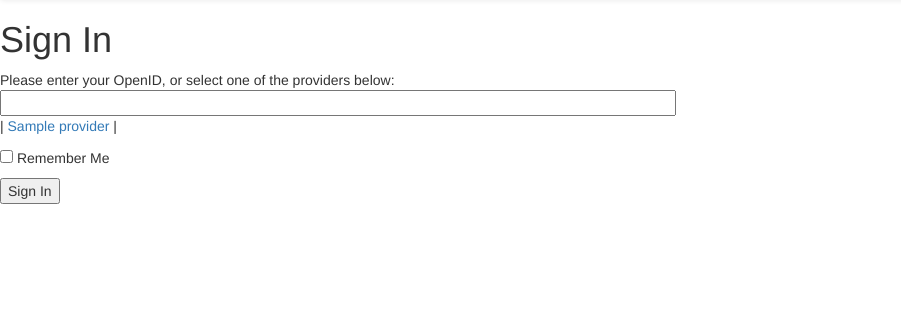
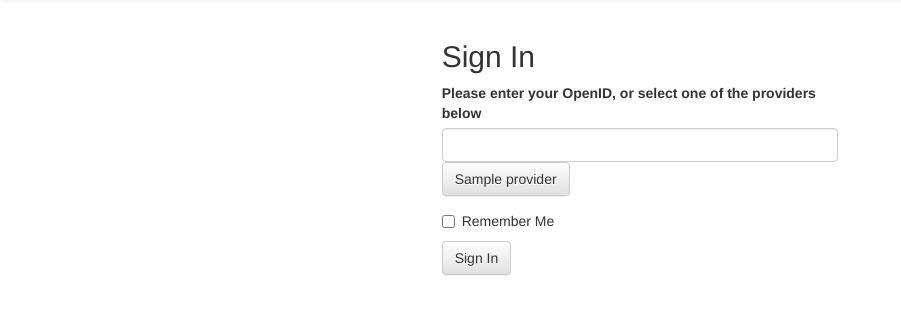
Before and after one commit to t33chong/microblog, a Flask app: template app/templates/login.html in a window 1280 px wide. Shown: the part 52-367 px from the top of the page, without its empty margins (0-901 px from the left). Run offline with Flask 2, Linux system fonts and the light colour scheme; tables that the repository leaves empty hold one stand-in row (values such as "Sample post"); the template is opened without the code that fills it: values that come from a table or form of the project are taken from there, most other values are stand-ins (such as "Sample title", 1, 10 or a date in 2020); parts of the project's set-up code (start-up, migrations or seed data) failed here and were passed over; some libraries are stand-ins or nearby versions.

Commit message:
make form conform to bootstrap style

```diff
--- a/app/templates/login.html
+++ b/app/templates/login.html
@@ -2,23 +2,43 @@
 {% extends "base.html" %}
 
 {% block content %}
-<h1>Sign In</h1>
-<form action="" method="post" name="login">
-    {{form.hidden_tag()}}
-    <p>
-        Please enter your OpenID, or select one of the providers below:<br>
-        {{form.openid(size=80)}}
-        {% for error in form.errors.openid %}
-        <span style="color: red;">[{{error}}]</span>
-        {% endfor %}
-        <br>
-        |{% for pr in providers %}
-        <a href="javascript:set_openid('{{pr.url}}', '{{pr.name}}');">{{pr.name}}</a> |
-        {% endfor %}
-    </p>
-    <p>{{form.remember_me}} Remember Me</p>
-    <p><input type="submit" value="Sign In"></p>
-</form>
+<section>
+  <div class="container-fluid">
+    <div class="row">
+      <div class="col-md-4">
+      </div>
+      <div class="col-md-4">
+        <h2>Sign In</h2>
+        <form action="" role="form" method="post" name="login">
+          <div class="form-group">
+            {{form.hidden_tag()}}
+            <label for="openid">
+              Please enter your OpenID, or select one of the providers below
+            </label>
+            {{form.openid(class='form-control')}}
+            {% for error in form.errors.openid %}
+            <div class="alert alert-danger">{{error}}</div>
+            {% endfor %}
+            <!-- Might need to add ul inline here -->
+            {% for pr in providers %}
+            <a href="javascript:set_openid('{{pr.url}}', '{{pr.name}}');">
+              <button type="button" class="btn btn-default">{{pr.name}}</button>
+            </a>
+            {% endfor %}
+          </div>
+          <div class="checkbox">
+            <label>
+              {{form.remember_me}} Remember Me
+            </label>
+          </div>
+          <button type="submit" class="btn btn-default">Sign In</button>
+        </form>
+      </div>
+      <div class="col-md-4">
+      </div>
+    </div>
+  </div>
+</section>
 
 <script type="text/javascript">
     function set_openid(openid, pr) {
```
